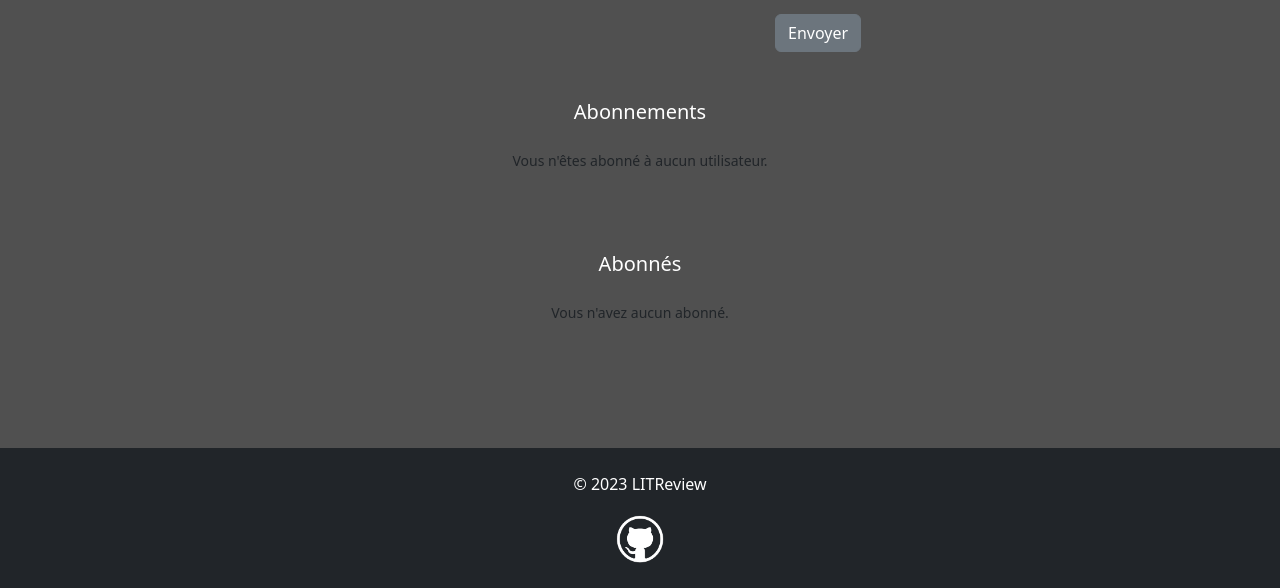
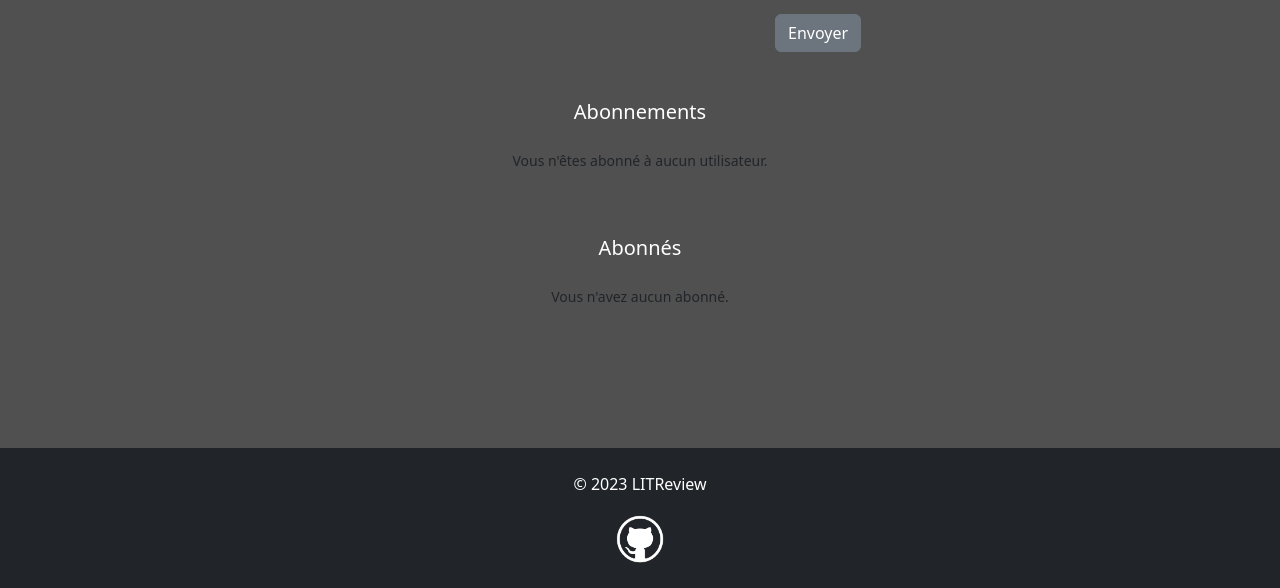
Before and after one commit to romansainthilaire/lit_review, a Django app: template reviews/templates/reviews/subscriptions.html in a window 1280 px wide. Shown: the part 260-848 px from the top of the page. Run offline with Django 3.2, Linux system fonts and the light colour scheme; the template is opened without the code that fills it: values that come from a table or form of the project are taken from there, others are empty; tables that the repository leaves empty hold one stand-in row (values such as "Sample post"); some libraries are stand-ins or nearby versions.

Commit message:
refactoring

```diff
--- a/reviews/templates/reviews/subscriptions.html
+++ b/reviews/templates/reviews/subscriptions.html
@@ -11,6 +11,7 @@
 
 <div class="row justify-content-center">
     <div class="col-sm-9 col-md-7 col-lg-6 col-xl-5 col-xxl-4">
+
         <h5 class="text-center text-white mb-4">Suivre d'autres utilisateurs</h5>
         {% if error_message %}
         <div class="alert alert-dark alert-dismissible fade show my-4">
@@ -29,19 +30,15 @@
                 </div>
             </div>
         </form>
-    </div>
-</div>
 
-<div class="row justify-content-center">
-    <div class="col-sm-9 col-md-7 col-lg-6 col-xl-5 col-xxl-4">
         <h5 class="text-center text-white mt-5 mb-4">Abonnements</h5>
         <table class="table table-dark table-striped">
             <tbody>
                 {% for subscription in user.following.all %}
                 <tr class="align-middle">
-                    <td>{{ subscription.followed_user }}</td>
+                    <td>{{ subscription.followed_user.username }}</td>
                     <td class="text-end">
-                        <a class="btn btn-sm btn-secondary" href="{% url 'unsubscribe' subscription.followed_user.pk %}">Annuler</a>
+                        <a class="btn btn-sm btn-secondary" href="{% url 'unsubscribe' subscription.followed_user.id %}">Annuler</a>
                     </td>
                 </tr>
                 {% empty %}
@@ -49,23 +46,20 @@
                 {% endfor %}
             </tbody>
         </table>
-    </div>
-</div>
 
-<div class="row justify-content-center">
-    <div class="col-sm-9 col-md-7 col-lg-6 col-xl-5 col-xxl-4">
         <h5 class="text-center text-white mt-5 mb-4">Abonnés</h5>
         <table class="table table-dark table-striped">
             <tbody>
                 {% for subscription in user.followed_by.all %}
                 <tr>
-                    <td>{{ subscription.user }}</td>
+                    <td>{{ subscription.user.username }}</td>
                 </tr>
                 {% empty %}
                 <p class="text-center"><small>Vous n'avez aucun abonné.</small></p>
                 {% endfor %}
             </tbody>
         </table>
+
     </div>
 </div>
 
```
Also changed, not shown: db.sqlite3.
